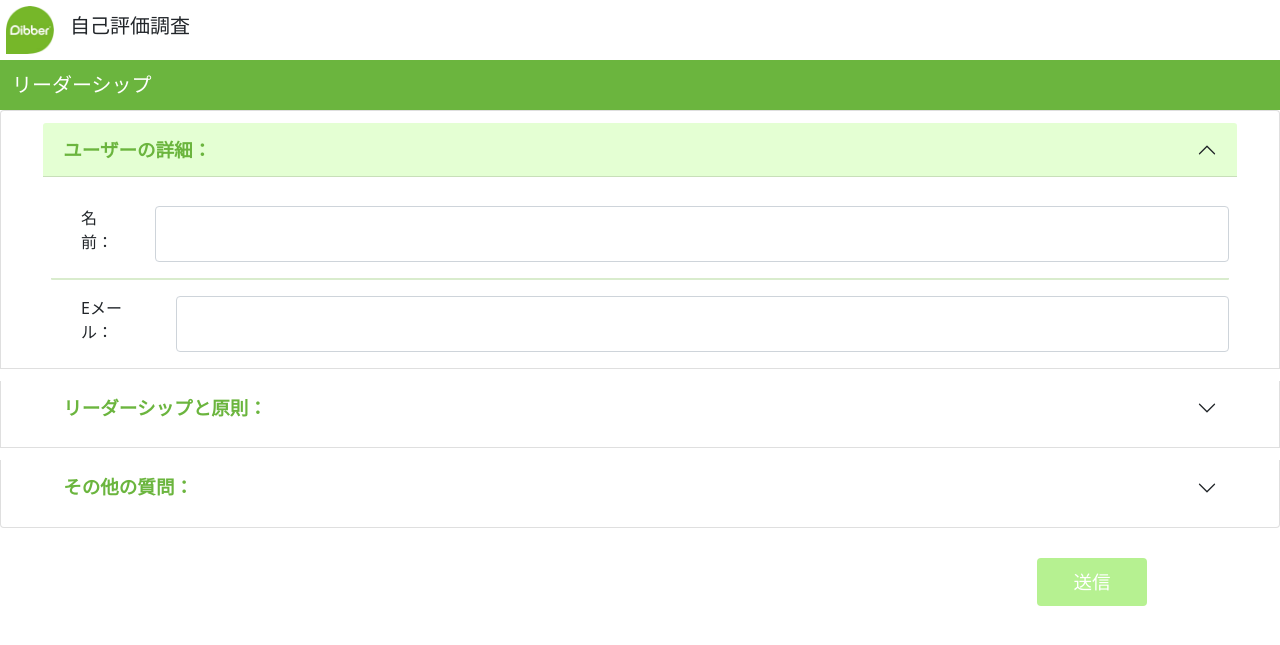
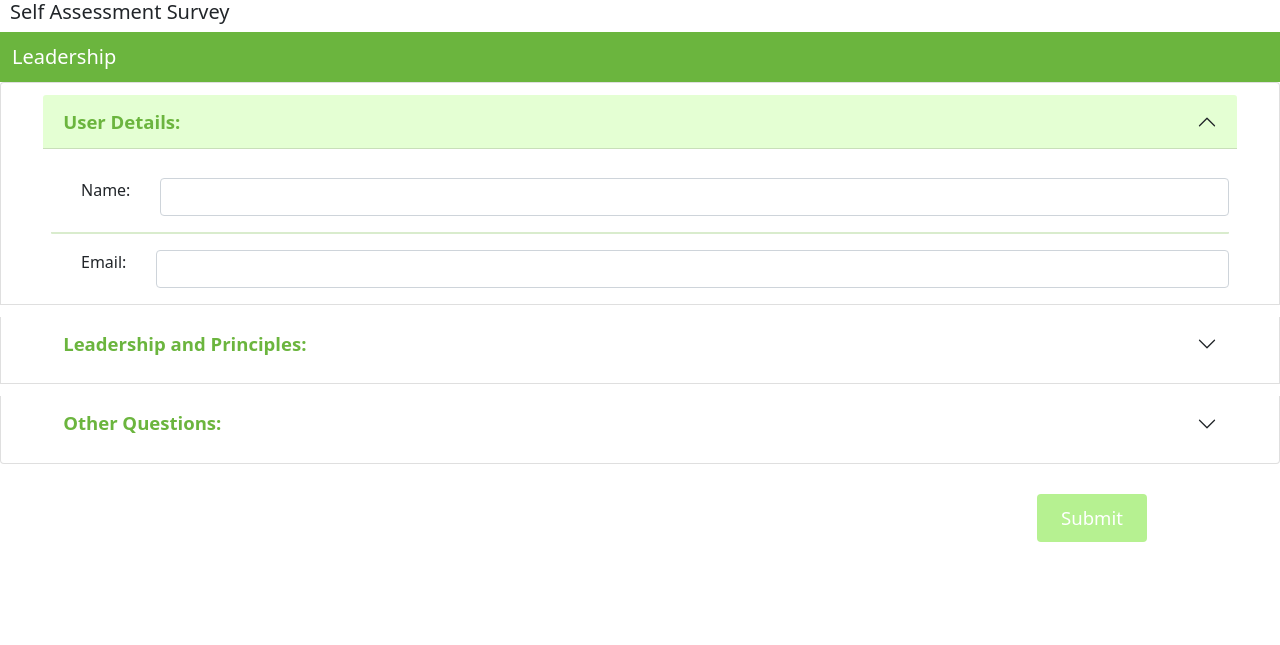
Before and after one commit to Biswajit-Panda/Example-Survey, a Flask app: page / in a window 1280 px wide. Shown: the top 645 px of the page. Run offline with Flask 2, Linux system fonts and the light colour scheme.

Commit message:
Add files via upload

```diff
--- a/templates/index.html
+++ b/templates/index.html
@@ -1,25 +1,25 @@
 <!DOCTYPE html>
-<html lang="ja en">
+<html lang="en ja">
 <head>
     <meta charset="UTF-8">
     <meta http-equiv="X-UA-Compatible" content="IE=edge">
     <meta name="viewport" content="width=device-width, initial-scale=1.0">
-    <!-- <title>Self Assesment Survey</title> -->
-    <title>自己評価調査</title>
+    <title>Self Assesment Survey</title>
+    <!-- <title>自己評価調査</title> -->
     <link href="https://cdn.jsdelivr.net/npm/bootstrap@5.1.0/dist/css/bootstrap.min.css" rel="stylesheet" integrity="sha384-KyZXEAg3QhqLMpG8r+8fhAXLRk2vvoC2f3B09zVXn8CA5QIVfZOJ3BCsw2P0p/We" crossorigin="anonymous">
     <link rel="stylesheet" href="../static/styles/style.css">
     <link rel="stylesheet" type="text/css" href="{{ url_for('static', filename='styles/style.css') }}">
-    <link rel="icon" href="../static/images/logo.png">
-    <link rel="icon" href="{{ url_for('static', filename='images/logo.png') }}">
+    <!-- <link rel="icon" href="../static/images/logo.png">
+    <link rel="icon" href="{{ url_for('static', filename='images/logo.png') }}"> -->
 </head>
 <body><div class="d-flex align-items-center">
-  <img src="{{ url_for('static', filename='images/logo.png') }}" style="padding: 6px; width: 60px; height: 60px;" alt="logo">
-    <!-- <h3 class="lead" style="padding: 0 10px;">Self Assessment Survey</h3></div> -->
-    <h3 class="lead" style="padding: 0 10px;">自己評価調査</h3></div>
+  <!-- <img src="{{ url_for('static', filename='images/logo.png') }}" style="padding: 6px; width: 60px; height: 60px;" alt="logo"> -->
+    <h3 class="lead" style="padding: 0 10px;">Self Assessment Survey</h3></div>
+    <!-- <h3 class="lead" style="padding: 0 10px;">自己評価調査</h3></div> -->
     <nav class="navbar navbar-light dbr_navbar">
         <div class="container-fluid">
-          <!-- <span class="navbar-brand mb-0 h1 text-white">Leadership</span> -->
-          <span class="navbar-brand mb-0 h1 text-white">リーダーシップ</span>
+          <span class="navbar-brand mb-0 h1 text-white">Leadership</span>
+          <!-- <span class="navbar-brand mb-0 h1 text-white">リーダーシップ</span> -->
         </div>
     </nav>
     <form action="{{ url_for('submission') }}" method="POST">
@@ -27,19 +27,19 @@
       <div class="accordion-item content-pad">
         <h2 class="accordion-header" id="headingOne">
           <button class="accordion-button dbr_drop" type="button" data-bs-toggle="collapse" data-bs-target="#collapseOne" aria-expanded="true" aria-controls="collapseOne">
-            <!-- User Details: -->
-            ユーザーの詳細：
+            User Details:
+            <!-- ユーザーの詳細： -->
           </button>
         </h2>
         <div id="collapseOne" class="accordion-collapse collapse show" aria-labelledby="headingOne" data-bs-parent="#accordionExample">
           <div class="accordion-body">
             <div class="d-flex">
-              <label for="u_name" class="form-label content-pad"> 名前：<!-- Name: --> </label>
+              <label for="u_name" class="form-label content-pad"> <!--名前：--> Name: </label>
               <input type="text", name="u_name", id="u_name" class="form-control" required>
             </div>
           <hr class="fancyLine6">
             <div class="d-flex">
-              <label for="email" class="form-label content-pad"> Eメール： <!--Email: --></label>
+              <label for="email" class="form-label content-pad"><!-- Eメール：--> Email:</label>
               <input type="email", name="email", id="email" class="form-control" required>
             </div>
           </div>
@@ -48,16 +48,16 @@
       <div class="accordion-item content-pad">
         <h2 class="accordion-header" id="headingTwo">
           <button class="accordion-button collapsed dbr_drop" type="button" data-bs-toggle="collapse" data-bs-target="#collapseTwo" aria-expanded="false" aria-controls="collapseTwo">
-            <!-- Leadership and Principles: -->
-            リーダーシップと原則：
+            Leadership and Principles:
+            <!-- リーダーシップと原則： -->
           </button>
         </h2>
         <div id="collapseTwo" class="accordion-collapse collapse" aria-labelledby="headingTwo" data-bs-parent="#accordionExample">
           <div class="accordion-body">
             <div>
               <label for="q01_01" class="form-label">
-                <!-- I am living by Leadership Principles. -->
-                私はリーダーシップの原則に従って生きています。
+                I am living by Leadership Principles.
+                <!-- 私はリーダーシップの原則に従って生きています。 -->
               </label><br>
               <div class="d-flex">
               <input type="text" name="q01_01" id="q01_01" class="form-control" required>
@@ -74,8 +74,8 @@
           <hr class="fancyLine6">
             <div>
               <label for="q01_02" class="form-label">
-                <!-- I am involving employees in holistic responsibility -->
-                私は全体的な責任に従業員を巻き込んでいます
+                I am involving employees in holistic responsibility
+                <!-- 私は全体的な責任に従業員を巻き込んでいます -->
               </label><br>
               <div class="d-flex">
               <input type="text" name="q01_02" id="q01_02" class="form-control" required>
@@ -96,16 +96,16 @@
       <div class="accordion-item content-pad">
         <h2 class="accordion-header" id="headingThree">
           <button class="accordion-button collapsed dbr_drop" type="button" data-bs-toggle="collapse" data-bs-target="#collapseThree" aria-expanded="false" aria-controls="collapseThree">
-            <!-- Other Questions: -->
-            その他の質問：
+            Other Questions:
+            <!-- その他の質問： -->
           </button>
         </h2>
         <div id="collapseThree" class="accordion-collapse collapse" aria-labelledby="headingThree" data-bs-parent="#accordionExample">
           <div class="accordion-body">
             <div>
               <label for="q02_01" class="form-label">
-                <!-- Other Question 01 -->
-                その他の質問01
+                Other Question 01
+                <!-- その他の質問01 -->
               </label><br>
               <div class="d-flex">
               <input type="text" name="q02_01" id="q02_01" class="form-control" required>
@@ -122,8 +122,8 @@
           <hr class="fancyLine6">
             <div>
               <label for="q02_02" class="form-label">
-                <!-- Other Question 02 -->
-                その他の質問02
+                Other Question 02
+                <!-- その他の質問02 -->
               </label><br>
               <div class="d-flex">
               <input type="text" name="q02_02" id="q02_02" class="form-control" required>
@@ -198,7 +198,7 @@
         </div>
       </div> -->
       <div class="btn_area">
-        <button type="submit" class="button"><span> 送信 <!-- Submit --> </span></button>
+        <button type="submit" class="button"><span> <!-- 送信 --> Submit </span></button>
     </div>
     </form>
 </body>
```
